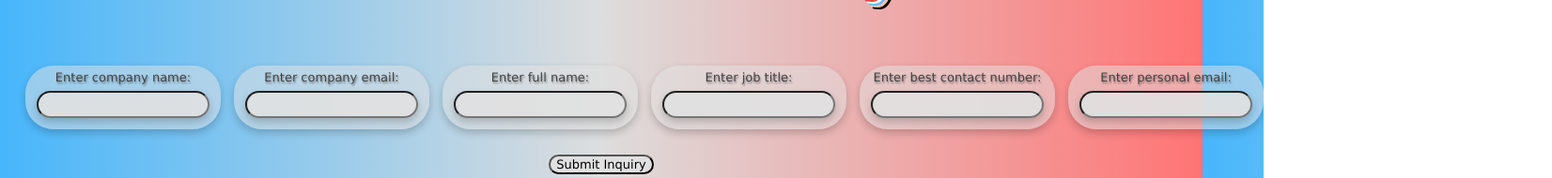
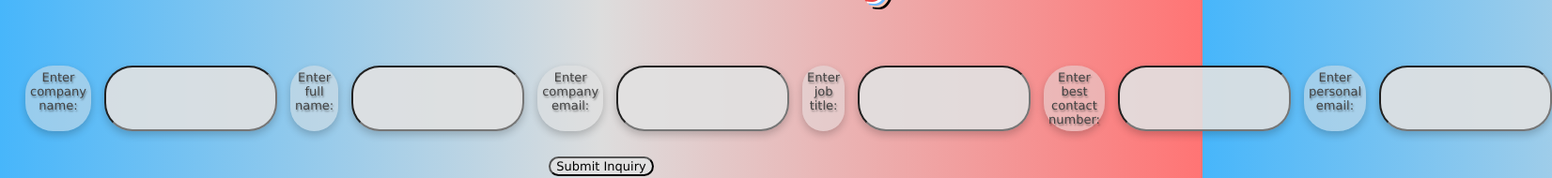
Before and after one commit to ThAtBoMbDuDe/Hire_Us, a React (Create React App) app in the folder react-hire-us/: page / in a window 1280 px wide. Shown: the part 161-351 px from the top of the page at 94% size, 1652 px wide, since content can reach past the window. Built offline with nearby package versions, Linux system fonts and the light colour scheme; no server answers.

Commit message:
inquiry request works

```diff
--- a/react-hire-us/src/components/InquiryCard/InquiryCard.jsx
+++ b/react-hire-us/src/components/InquiryCard/InquiryCard.jsx
@@ -2,15 +2,17 @@ import "./InquiryCard.scss";
 
 const InquiryCard = (props) => {
 
-  const {name, email, id} = props.studentObj
+  const {companyName, fullName, companyEmail, jobTitle, contactNum, personalEmail} = props.companyObj
 
 return (
 
   <div>
-        <h2>Company Name: {name}</h2>
-        <p>Company Email: {email}</p>
-        <p>Order of Inquisition: {id}</p>
-        <p></p>
+        <h2>Company Name: {companyName}</h2>
+        <p>Full Name: {fullName}</p>
+        <p>Company Email: {companyEmail}</p>
+        <p>Job Title: {jobTitle}</p>
+        <p>Contact Number: {contactNum}</p>
+        <p>Personal Email: {personalEmail}</p>
   </div>
 
 )
--- a/react-hire-us/src/components/NewInquiry/NewInquiry.jsx
+++ b/react-hire-us/src/components/NewInquiry/NewInquiry.jsx
@@ -2,7 +2,14 @@ import "./NewInquiry.scss";
 
 const NewInquiry = () => {
 
-  const newCompanyInfo = {};
+  let newCompanyInfo = {
+    companyName: '',
+    fullName: '',
+    companyEmail: '',
+    jobTitle: '',
+    contactNum: '',
+    personalEmail: ''
+  };
 
   const postCompany = () => {
     fetch("http://192.168.56.10:3002/api/inquiries", {
@@ -36,24 +43,25 @@ const NewInquiry = () => {
 
       <h1>Get Hired Today</h1>
     <form className="container">
-      <label className="input" htmlFor="companyName">Enter company name:
-      <input className="input box" datatype="companyName" type="text" name="companyName" />
-      </label>
-      <label className="input" htmlFor="companyEmail">Enter company email:
-      <input className="input box" type="companyEmail" name="companyEmail"/>
-      </label>
-      <label className="input" htmlFor="fullName">Enter full name:
-      <input className="input box" type="fullName" name="fullName"/>
-      </label>
-      <label className="input" htmlFor="job">Enter job title:
-      <input className="input box" type="job" name="job"/>
-      </label>
-      <label className="input" htmlFor="phone">Enter best contact number:
-      <input className="input box" type="phone" name="phone"/>
-      </label>
-      <label className="input" htmlFor="personalEmail">Enter personal email:
-      <input className="input box" type="personalEmail" name="personalEmail"/>
-      </label>
+      <>
+      <label className="input" htmlFor="companyName">Enter company name:</label>
+      <input className="input box" type="text" name="companyName" />
+
+      <label className="input" htmlFor="fullName">Enter full name:</label>
+      <input className="input box" type="text" name="fullName"/>
+
+      <label className="input" htmlFor="companyEmail">Enter company email:</label>
+      <input className="input box" type="text" name="companyEmail"/>
+
+      <label className="input" htmlFor="jobTitle">Enter job title:</label>
+      <input className="input box" type="text" name="jobTitle"/>
+
+      <label className="input" htmlFor="contactNum">Enter best contact number:</label>
+      <input className="input box" type="text" name="contactNum"/>
+
+      <label className="input" htmlFor="personalEmail">Enter personal email:</label>
+      <input className="input box" type="text" name="personalEmail"/>
+      </>
 
 
     </form>
```
